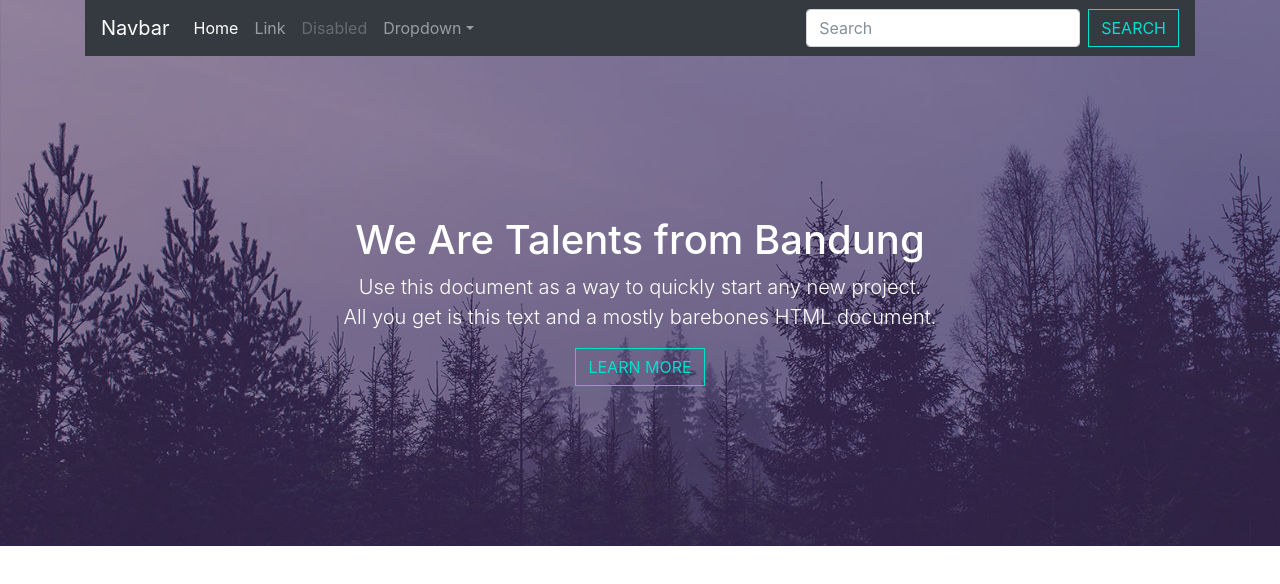
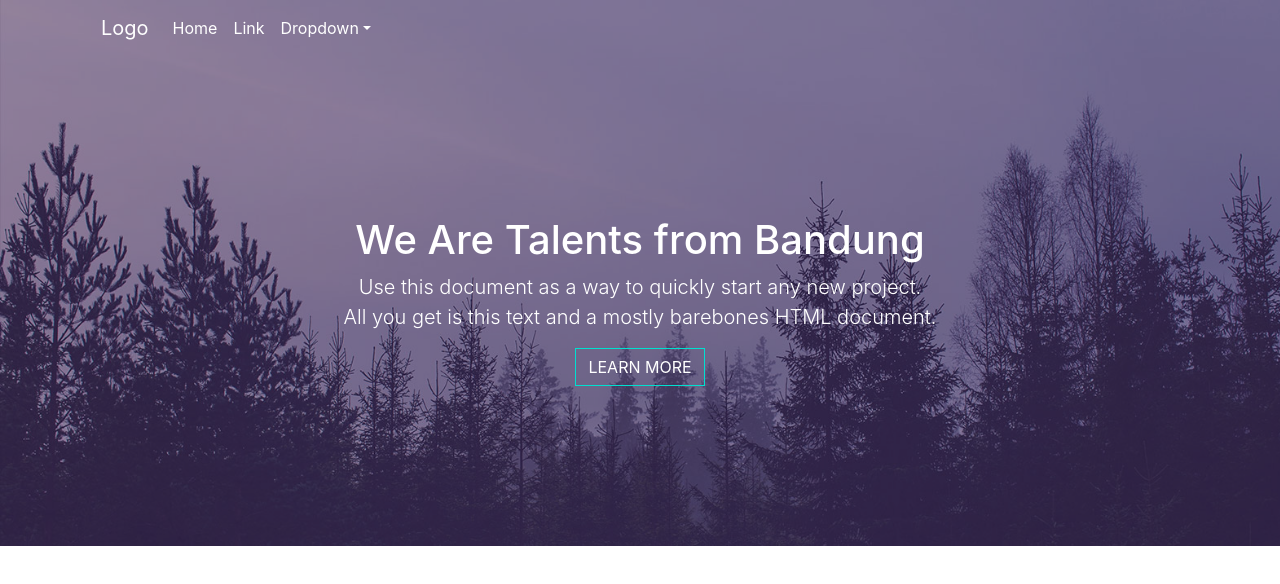
Before and after one commit to siriokun/talentbandung, a plain HTML site: page day4/index.html in a window 1280 px wide. Drawn offline with Linux system fonts and the light colour scheme.

Commit message:
Warna Navbar

```diff
--- a/day4/css/style.css
+++ b/day4/css/style.css
@@ -13,6 +13,12 @@
   background-size: cover;
   overflow: hidden;
 }
+.header a {
+  color: #fff;
+}
+.header .dropdown-item {
+  color: #333;
+}
 .overlay{
   background: rgba(49, 29, 94, 0.5);
   color: #fff;
--- a/day4/index.html
+++ b/day4/index.html
@@ -17,8 +17,10 @@
     <div class="header">
         <div class="overlay">
             <main role="main" class="container">
-                <nav class="navbar navbar-expand-md navbar-dark bg-dark">
-                    <a class="navbar-brand" href="#">Navbar</a>
+                <nav class="navbar navbar-expand-md">
+
+                    <a class="navbar-brand" href="#">Logo</a>
+
                     <button class="navbar-toggler" type="button" data-toggle="collapse" data-target="#navbarsExampleDefault" aria-controls="navbarsExampleDefault" aria-expanded="false" aria-label="Toggle navigation">
                                       <span class="navbar-toggler-icon"></span>
                                     </button>
@@ -31,9 +33,6 @@
                             <li class="nav-item">
                                 <a class="nav-link" href="#">Link</a>
                             </li>
-                            <li class="nav-item">
-                                <a class="nav-link disabled" href="#">Disabled</a>
-                            </li>
                             <li class="nav-item dropdown">
                                 <a class="nav-link dropdown-toggle" href="http://example.com" id="dropdown01" data-toggle="dropdown" aria-haspopup="true" aria-expanded="false">Dropdown</a>
                                 <div class="dropdown-menu" aria-labelledby="dropdown01">
@@ -43,10 +42,6 @@
                                 </div>
                             </li>
                         </ul>
-                        <form class="form-inline my-2 my-lg-0">
-                            <input class="form-control mr-sm-2" type="text" placeholder="Search" aria-label="Search">
-                            <button class="btn btn-outline-success my-2 my-sm-0" type="submit">Search</button>
-                        </form>
                     </div>
                 </nav>
                 <div class="intro text-center">
```
